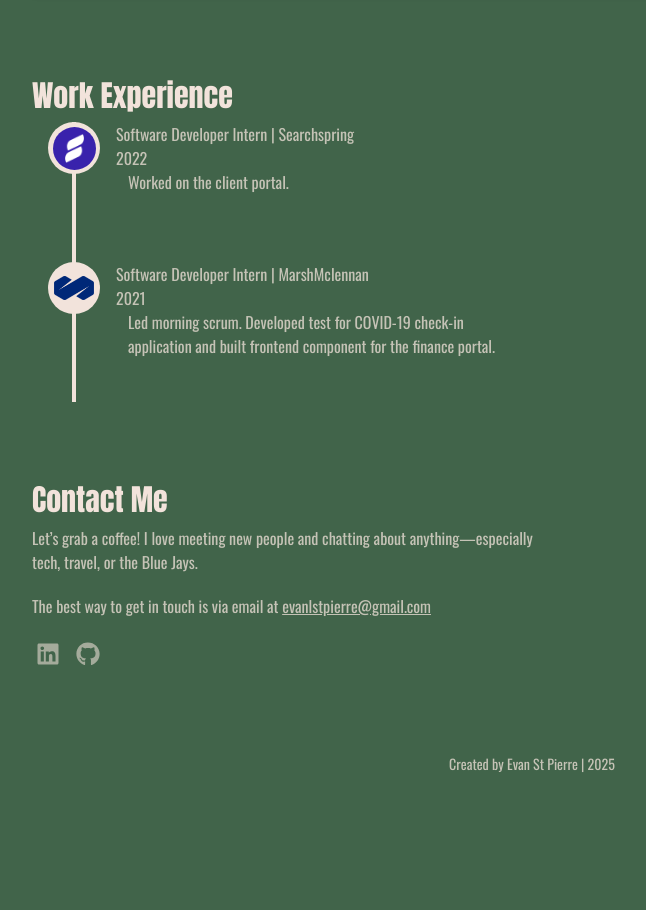
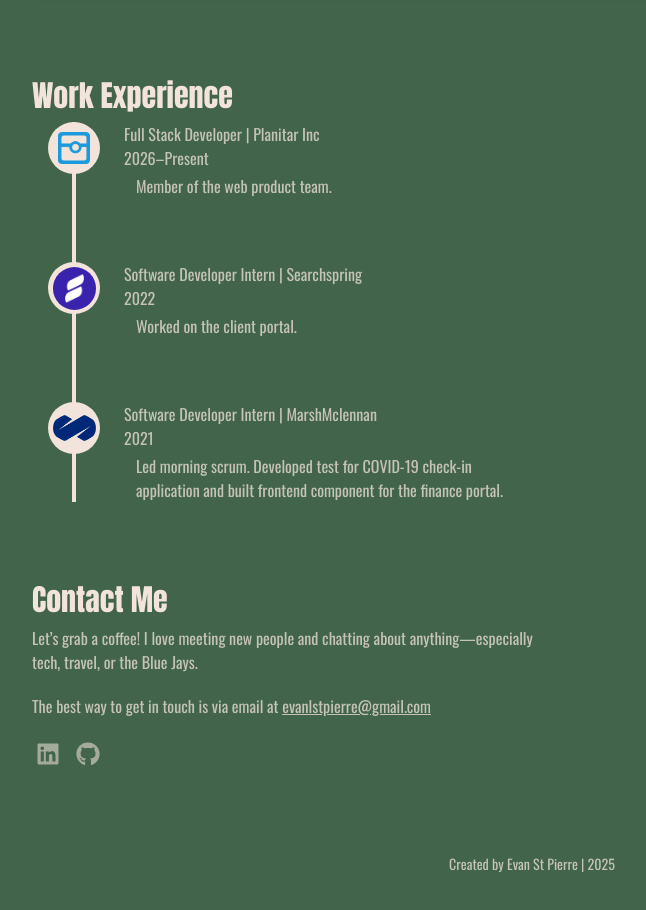
Before and after one commit to evanstpierre/evans-website, a Next.js app: page / in a window 1280 px wide. Shown: the part 1240-2150 px from the top of the page, without its empty margins (108-754 px from the left). Before the commit the page ends 2054 px from the top, so only its background shows below. Built offline with nearby package versions, Linux system fonts and the light colour scheme; no server answers; the database is empty.

Commit message:
Refactor work experience timeline and add Planitar role

```diff
--- a/app/components/Timeline.tsx
+++ b/app/components/Timeline.tsx
@@ -1,81 +1,38 @@
-import Image from 'next/image'
+import Image from 'next/image';
+import { experiences } from '@/app/data/experiences';
 
-
-// TODO:
-
-
-const experiences = [
-  {
-    title: "Software Developer Intern | Searchspring",
-    year: "2022",
-    description: "Worked on the client portal.",
-    icon: "/icons/searchspring.png",
-  },
-  {
-    title: "Software Developer Intern | MarshMclennan",
-    year: "2021",
-    description:
-      "Led morning scrum. Developed test for COVID-19 check-in application and built frontend component for the finance portal.",
-    icon: "/icons/MMC.png",
-  },
-  // Add more objects here...
-];
-
-export default function Timeline(){
+export default function Timeline() {
   return (
-        <div className="max-w-[850px] flex  items-start justify-start">
-
-            <div className='w-1 h-70 bg-[#F2E3DB] relative mx-10 '>
-                <div className="w-13 h-13 rounded-full bg-[#F2E3DB] overflow-hidden flex items-center justify-center absolute top-0 left-1/2 -translate-x-1/2">
-                <div className="rounded-full overflow-hidden ">
+    <ol className="w-full max-w-[850px]">
+      {experiences.map((experience) => (
+        <li
+          key={experience.id}
+          className="group relative grid grid-cols-[52px_minmax(0,1fr)] gap-x-4 sm:grid-cols-[84px_minmax(0,1fr)] sm:gap-x-2"
+        >
+          <div className="relative flex justify-center">
+            <div
+              aria-hidden="true"
+              className="absolute top-0 bottom-0 left-1/2 w-1 -translate-x-1/2 bg-[#F2E3DB]"
+            />
+            <div className="relative flex h-13 w-13 shrink-0 items-center justify-center overflow-hidden rounded-full bg-[#F2E3DB]">
               <Image
-                        src="/icons/searchspring.png"
-                        alt="Searchspring Icon"
-                        width={43}
-                        height={43}
-                        className="object-cover"
+                src={experience.icon}
+                alt={`${experience.company} logo`}
+                width={experience.iconSize ?? 43}
+                height={experience.iconSize ?? 43}
+                className={experience.uncroppedIcon ? 'object-contain' : 'rounded-full object-contain'}
               />
             </div>
           </div>
-
-                <div className="w-13 h-13 rounded-full bg-[#F2E3DB] overflow-hidden flex items-center justify-center absolute top-35 left-1/2 -translate-x-1/2 ">
-                        <Image
-                        src="/icons/MMC.png"
-                        alt="MarshMcClennan Icon"
-                        width={40}
-                        height={40}
-                        />
+          <div className="min-w-0 max-w-100 pb-10 opacity-75 group-last:pb-0 sm:min-h-35 sm:group-last:min-h-0">
+            <h2>{experience.role} | {experience.company}</h2>
+            <p>{experience.period}</p>
+            {experience.description && (
+              <p className="mt-1 sm:mx-3">{experience.description}</p>
+            )}
           </div>
-            </div>
-
-            <div className='max-w-100 opacity-75'>
-                <div className='h-30'>
-                    <div>
-                        Software Developer Intern | Searchspring
-                    </div>
-                    <div>
-                        2022
-                    </div>
-                    <p className='mx-3'>
-                    Worked on the client portal.
-                    </p>
-
-                </div>
-                <div className='h-30  mt-5  '>
-                    <div>
-                        Software Developer Intern | MarshMclennan
-                    </div>
-                    <div>
-                        2021
-                    </div>
-                    <p className='mx-3'>
-                    Led morning scrum. Developed test for COVID-19 check-in application and built frontend component for the finance portal.
-                    </p>
-
-                </div>
-            </div>
-
-
-        </div>
+        </li>
+      ))}
+    </ol>
   );
 }
--- /dev/null
+++ b/app/data/experiences.ts
@@ -0,0 +1,41 @@
+export type WorkExperience = {
+  id: string;
+  role: string;
+  company: string;
+  period: string;
+  description: string;
+  icon: string;
+  iconSize?: number;
+  uncroppedIcon?: boolean;
+};
+
+// Add new roles here, ordered from newest to oldest.
+export const experiences: WorkExperience[] = [
+  {
+    id: 'planitar-2026',
+    role: 'Full Stack Developer',
+    company: 'Planitar Inc',
+    period: '2026–Present',
+    description: 'Member of the web product team.',
+    icon: '/icons/iguide.png',
+    iconSize: 32,
+    uncroppedIcon: true,
+  },
+  {
+    id: 'searchspring-2022',
+    role: 'Software Developer Intern',
+    company: 'Searchspring',
+    period: '2022',
+    description: 'Worked on the client portal.',
+    icon: '/icons/searchspring.png',
+  },
+  {
+    id: 'marsh-mclennan-2021',
+    role: 'Software Developer Intern',
+    company: 'MarshMclennan',
+    period: '2021',
+    description:
+      'Led morning scrum. Developed test for COVID-19 check-in application and built frontend component for the finance portal.',
+    icon: '/icons/MMC.png',
+  },
+];
```
Also changed, not shown: public/icons/iguide.png (added). Lines whose indentation alone changed are shown as unchanged.
